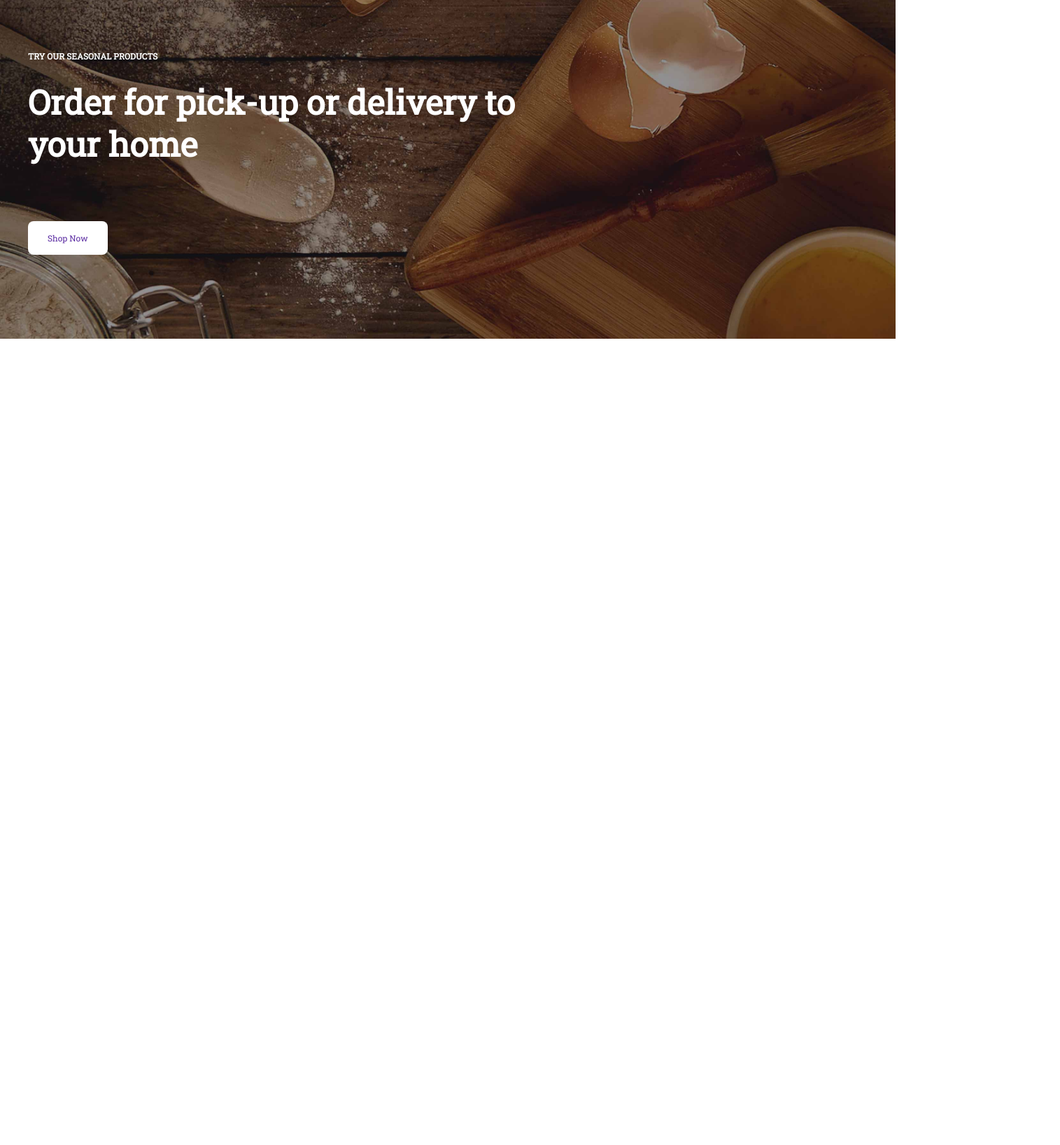
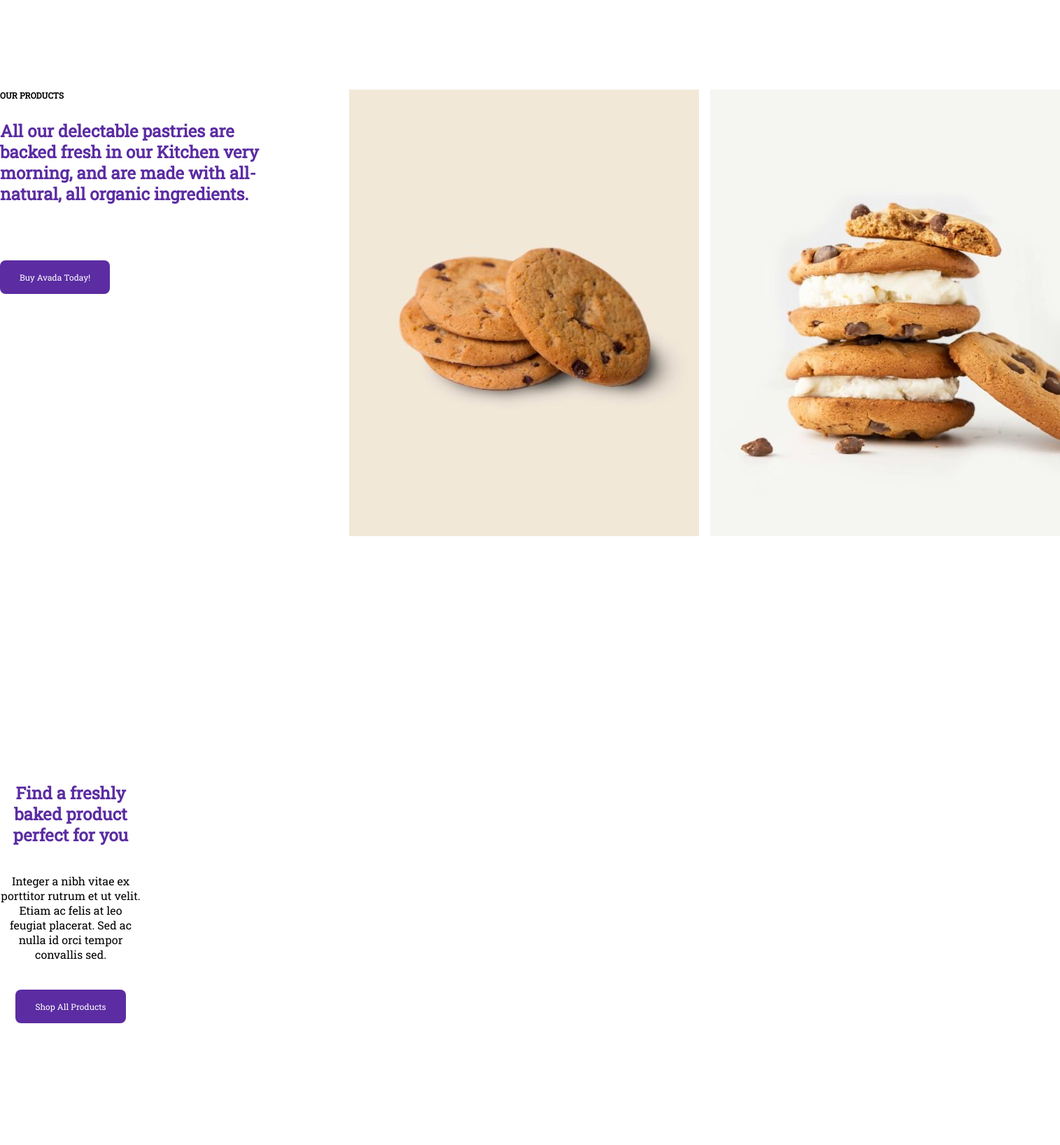
Before and after one commit to Amreal-Lamanera/proj-html-vuejs, a Vue app: page / in a window 1280 px wide. Shown: the part 1000-2636 px from the top of the page at 70% size, 1515 px wide, since content can reach past the window. Before the commit the page ends 1484 px from the top, so only its background shows below. Built offline with nearby package versions, Linux system fonts and the light colour scheme.

Commit message:
add content and style main

```diff
--- a/src/buyList.js
+++ b/src/buyList.js
@@ -1,8 +1,8 @@
-const products = {
+const buyList = {
     subTitle: 'TRY OUR SEASONAL PRODUCTS',
     title: 'Order for pick-up or delivery to your home',
     para: '',
     btn: 'Shop Now'
 }
 
-export default products;
+export default buyList;
--- a/src/components/MainContent.vue
+++ b/src/components/MainContent.vue
@@ -2,6 +2,14 @@
     <div>
         <section>
             <HeroComponent :content='heroContent' class="hero" />
+        </section>
+
+        <section class="ourProducts">
+            <ProductsComponent :content="products" :smallCar="true" class="products" />
+        </section>
+
+        <section class="ourProducts">
+            <ProductsComponent :content="shopProducts" :smallCar="false" class="products" />
         </section>
 
         <section>
@@ -16,17 +24,23 @@
     import heroContent from '../hero';
     import HeroComponent from './HeroComponent.vue';
     import buyList from '../buyList';
+    import ProductsComponent from './ProductsComponent.vue';
+    import products from '../products';
+    import shopProducts from '../shopProducts';
 
     export default {
         data() {
             return {
                 heroContent,
-                buyList
+                buyList,
+                products,
+                shopProducts
             }
         },
         components: {
-            HeroComponent
-        }
+    HeroComponent,
+    ProductsComponent
+}
     }
   </script>
 
@@ -34,5 +48,6 @@
 
     @import '../style/heroStyle.scss';
     @import '../style/buy.scss';
+    @import '../style/products.scss';
 
   </style>
--- /dev/null
+++ b/src/components/ProductsComponent.vue
@@ -0,0 +1,40 @@
+<template>
+    <div class="d-flex container-fluid" :class="smallCar ? 'gap' : 'small-gap'">
+        <div class="d-flex flex-column justify-content-start" :class="smallCar? 'col-4 align-items-start' : 'col-2 align-items-center text-center'">
+            <h4 v-if="content.subTitle">
+                {{ content.subTitle}}
+            </h4>
+
+            <h3>
+                {{ content.title }}
+            </h3>
+
+            <p>
+                {{ content.para}}
+            </p>
+
+            <div class="my_btn">
+                {{ content.btn }}
+            </div>
+        </div>
+
+        <div :class="smallCar? 'col-8' : 'col-10'">
+            <div class="carousel">
+                <img v-for="img,i in content.img" :key="i" :src="img" alt="">
+            </div>
+        </div>
+    </div>
+</template>
+
+<script>
+export default {
+    props: {
+        content: Object,
+        smallCar: Boolean
+    }
+}
+</script>
+
+<style>
+
+</style>
--- /dev/null
+++ b/src/products.js
@@ -0,0 +1,12 @@
+const products = {
+    subTitle: 'OUR PRODUCTS',
+    title: 'All our delectable pastries are backed fresh in our Kitchen very morning, and are made with all-natural, all organic ingredients.',
+    para: '',
+    btn: 'Buy Avada Today!',
+    img: [
+        require('./assets/choco-chip-cookies-500x638.jpg'),
+        require('./assets/cookies-with-ice-cream-500x638.jpg')
+    ]
+}
+
+export default products;
--- /dev/null
+++ b/src/shopProducts.js
@@ -0,0 +1,8 @@
+const shopProducts = {
+    subTitle: '',
+    title: 'Find a freshly baked product perfect for you',
+    para: 'Integer a nibh vitae ex porttitor rutrum et ut velit. Etiam ac felis at leo feugiat placerat. Sed ac nulla id orci tempor convallis sed.',
+    btn: 'Shop All Products'
+}
+
+export default shopProducts;
--- a/src/style/buy.scss
+++ b/src/style/buy.scss
@@ -5,7 +5,6 @@
     background-color: rgba(255, 255, 255, 0);
     background-size: cover;
     background-repeat: no-repeat;
-    // padding: 0;
     color: #FFF;
 
     .container-fluid {
--- a/src/style/general.scss
+++ b/src/style/general.scss
@@ -7,17 +7,17 @@
     box-sizing: border-box;
 }
 
+html {
+    overflow-y: overlay;
+}
+
 ::-webkit-scrollbar {
     width: 5px;
 }
 
 ::-webkit-scrollbar-thumb {
-    box-shadow: inset 1rem 1rem rgba(255, 255, 255, 0.5);
     border-radius: 1rem;
-}
-
-::-webkit-scrollbar-thumb:hover {
-    box-shadow: inset 1rem 1rem rgba(255, 255, 255, 1);
+    box-shadow: inset 1rem 1rem rgba(74, 74, 74, 0.5);
 }
 
 li,
@@ -48,9 +48,9 @@ img {
     display: flex;
 }
 
-// .col-3 {
-//     flex-basis: calc(100% / 4);
-// }
+.ourProducts {
+    padding: 11rem 0;
+}
 
 .flex-column {
     flex-direction: column;
@@ -66,6 +66,26 @@ img {
 
 .justify-content-between {
     justify-content: space-between;
+}
+
+.col-2 {
+    flex-basis: calc(100% * (2 / 12));
+}
+
+.col-4 {
+    flex-basis: calc(100% * (4 / 12));
+}
+
+.col-8 {
+    flex-basis: calc(100% * (8 / 12));
+}
+
+.col-10 {
+    flex-basis: calc(100% * (10 / 12));
+}
+
+.text-center {
+    text-align: center;
 }
 
 // #app {
--- /dev/null
+++ b/src/style/products.scss
@@ -0,0 +1,38 @@
+.products {
+
+    &.gap {
+        gap: 6.75rem;
+    }
+
+    &.small-gap {
+        gap: 4.25rem;
+    }
+
+    h4 {
+        margin-bottom: 1.75rem;
+        font-size: 0.75rem;
+    }
+
+    h3 {
+        font-weight: 700;
+        color: $dark-violet;
+        font-size: 1.5rem;
+        margin: 0;
+        line-height: 1.25;
+    }
+
+    p {
+        margin: 2.5rem 0;
+    }
+
+    .my_btn {
+        background-color: $dark-violet;
+        color: #FFF;
+    }
+
+    .carousel {
+        display: flex;
+        gap: 1rem;
+    }
+
+}
```
Also changed, not shown: src/assets/choco-chip-cookies-500x638.jpg (added), src/assets/cookies-with-ice-cream-500x638.jpg (added).
